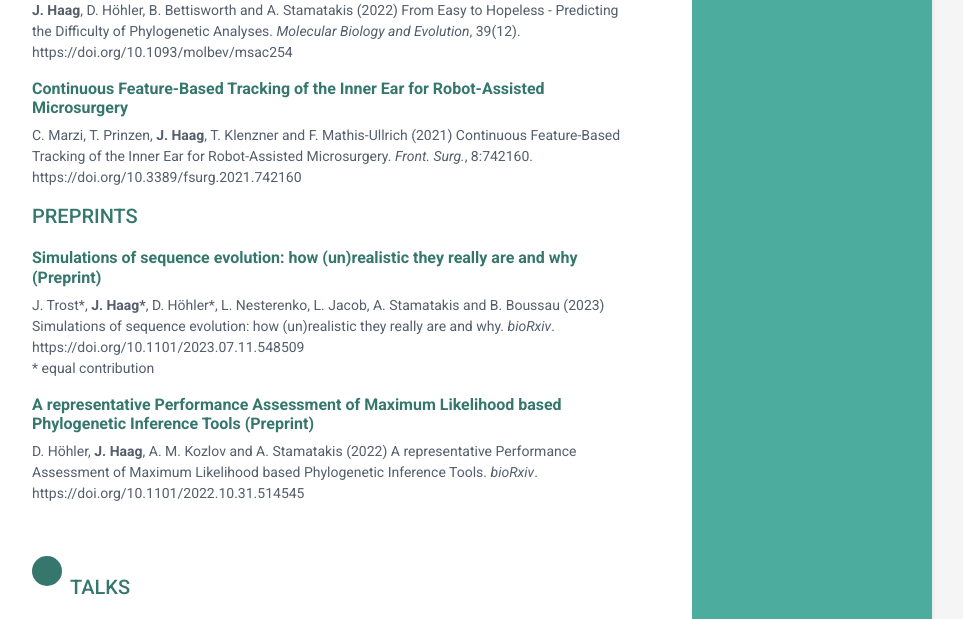
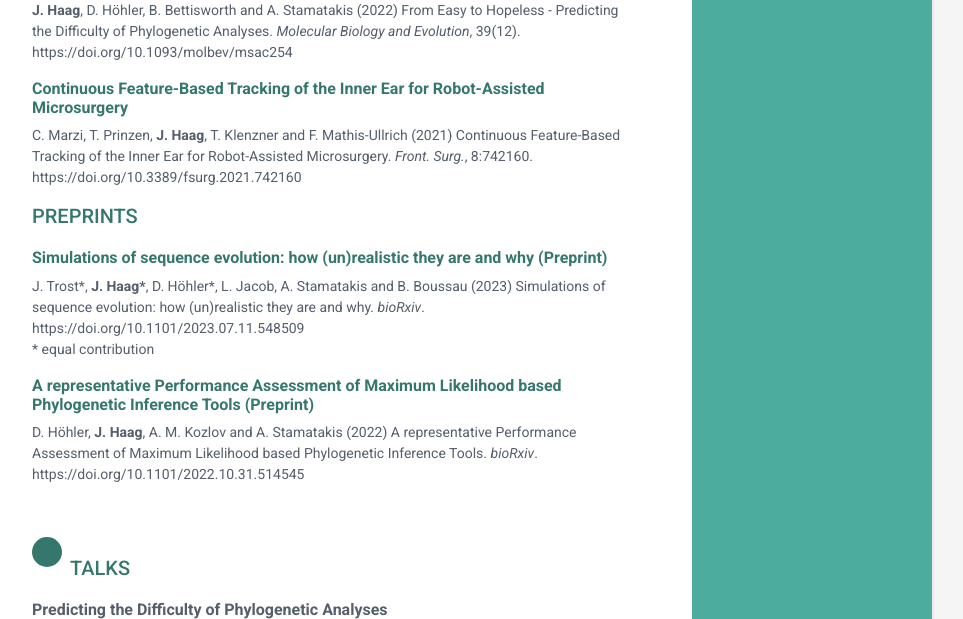
Before and after one commit to tschuelia/juliahaag.de, a Flask app: page / in a window 1280 px wide. Shown: the part 4429-5048 px from the top of the page, without its empty margins (188-1151 px from the left). Run offline with Flask 3, Linux system fonts and the light colour scheme; some libraries are stand-ins or nearby versions.

Commit message:
update simulations paper

```diff
--- a/templates/publications.html
+++ b/templates/publications.html
@@ -52,11 +52,11 @@
     <div class="item" id="simulations">
         <h6 class="container-block-title"><a
                 href="https://doi.org/10.1101/2023.07.11.548509"
-                target="_blank">Simulations of sequence evolution: how (un)realistic they really are and why
+                target="_blank">Simulations of sequence evolution: how (un)realistic they are and why
             (Preprint)</a></h6>
         <p>
-            J. Trost*, <b>J. Haag*</b>, D. Höhler*, L. Nesterenko, L. Jacob, A. Stamatakis and B. Boussau (2023)
-            Simulations of sequence evolution: how (un)realistic they really are and why.
+            J. Trost*, <b>J. Haag*</b>, D. Höhler*, L. Jacob, A. Stamatakis and B. Boussau (2023)
+            Simulations of sequence evolution: how (un)realistic they are and why.
             <i>bioRxiv</i>. https://doi.org/10.1101/2023.07.11.548509
             <br>* equal contribution
         </p>
```
